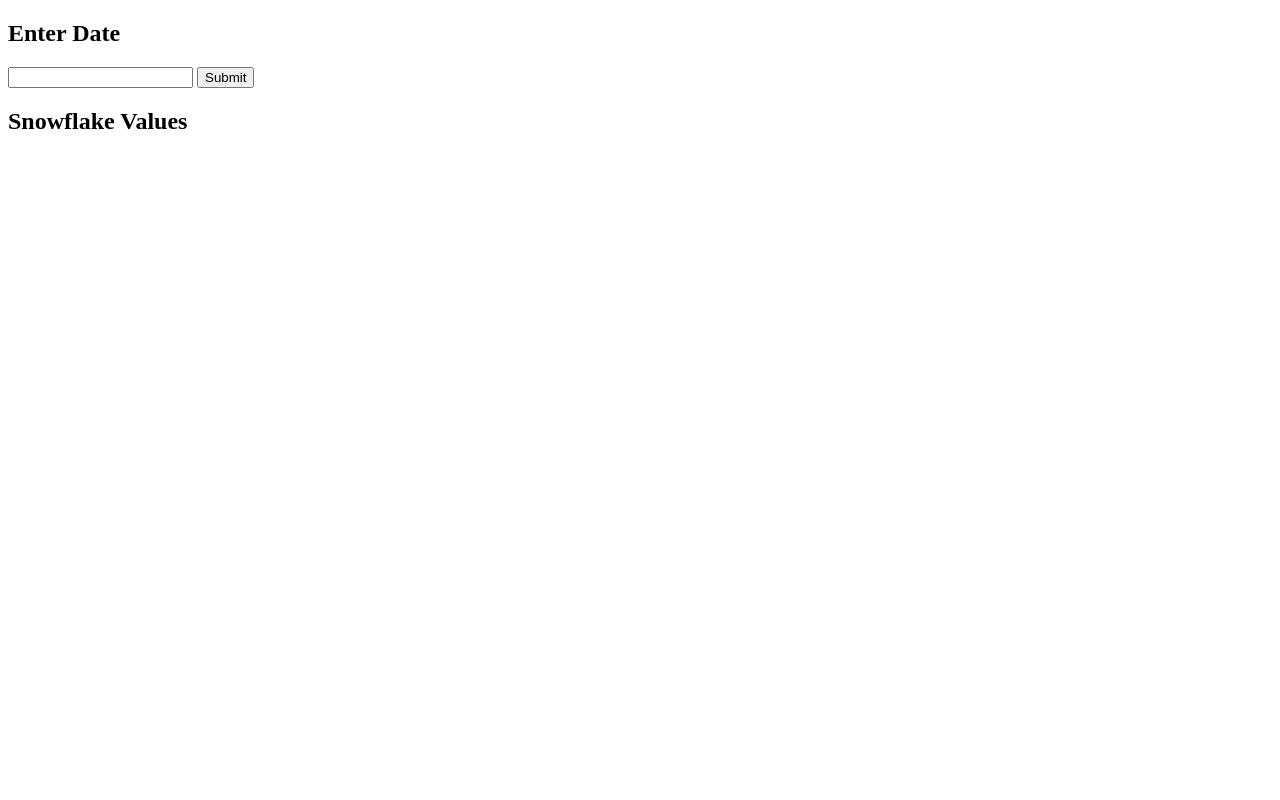
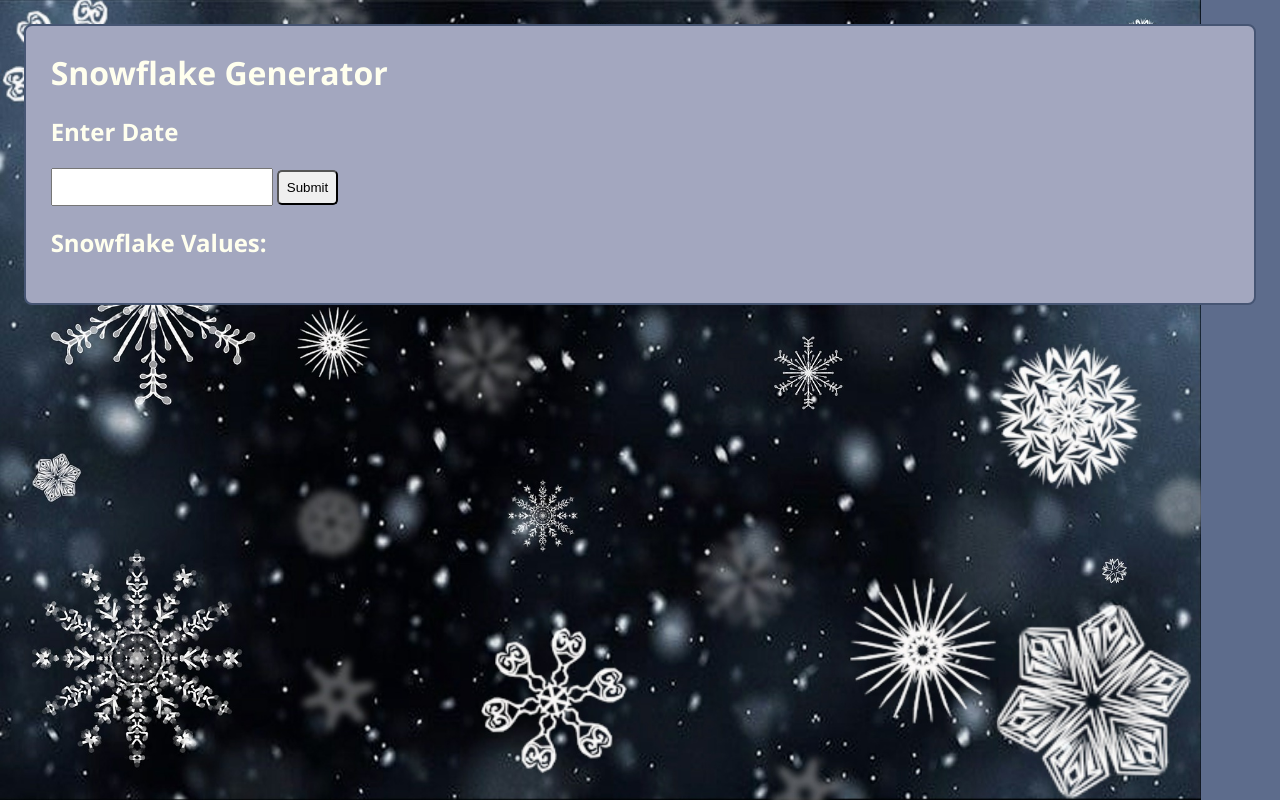
Before and after one commit to StephenGagne/snowflakemaker, a plain HTML site: page index.html in a window 1280 px wide. Drawn offline with Linux system fonts and the light colour scheme.

Commit message:
Added Retrieve and Images

```diff
--- a/calculations.js
+++ b/calculations.js
@@ -1,6 +1,7 @@
 const $date = document.getElementById('date')
 const $submit = document.getElementById('submit')
 const $output = document.getElementById('output')
+const snowflakes = []
 
 $submit.addEventListener('click', function () {
   let number = $date.value
@@ -57,6 +58,20 @@
     if (angle > 45) {
       angle = Math.floor(angle / 2)
     }
+
+    let thisFlake = {
+      radius: radius,
+      mainBranchLength: mainBranchLength,
+      offset: offset,
+      mainBranchThickness: mainBranchThickness,
+      angle: angle,
+      sideArmThickness: sideArmThickness,
+      sideArmLength: sideArmLength
+    }
+
+    snowflakes.push(thisFlake)
+    localStorage.snowflakes = JSON.stringify(snowflakes)
+
     $output.innerHTML = (
       `<p><strong>Polygon Radius:</strong> ${radius}</p>
       <p><strong>Main Branch Length:</strong> ${mainBranchLength}</p>
@@ -78,3 +93,7 @@
   const output = array.join('')
   return output
 }
+
+function retrieve() {
+  return JSON.parse(localStorage.snowflakes)
+}
--- a/index.html
+++ b/index.html
@@ -5,15 +5,19 @@
   <meta charset="UTF-8">
   <meta name="viewport" content="width=device-width, initial-scale=1.0">
   <meta http-equiv="X-UA-Compatible" content="ie=edge">
-  <title>Document</title>
+  <title>Snowflake Generator</title>
+  <link rel="stylesheet" href="style.css">
 </head>
 
 <body>
-  <h2>Enter Date</h2>
-  <input type="text" name="date" id="date">
-  <button id="submit">Submit</button>
-  <h2>Snowflake Values</h2>
-  <div id="output"></div>
+  <div class="form">
+    <h1 class="title">Snowflake Generator</h1>
+    <h2>Enter Date</h2>
+    <input type="text" name="date" id="date">
+    <button id="submit">Submit</button>
+    <h2>Snowflake Values:</h2>
+    <div id="output"></div>
+  </div>
   <script src="calculations.js"></script>
 </body>
 
--- /dev/null
+++ b/style.css
@@ -0,0 +1,36 @@
+body {
+  font-family: 'Segoe UI', Tahoma, Geneva, Verdana, sans-serif;
+  padding: 1rem;
+  background-color: #5d6c8c;
+  background-image: url(snowflakes.jpg);
+  background-size: auto 100vh;
+  background-repeat: no-repeat;
+  color: #4f4b43;
+}
+
+h2,
+h1 {
+  color: #ffffee;
+}
+
+h1 {
+  margin-top: 0;
+}
+
+.form {
+  border: 2px solid #465573;
+  border-radius: 8px;
+  padding: 2%;
+  background-color: #a3a7bf;
+}
+
+#date {
+  padding: 0.5rem;
+  font-family: 'Segoe UI', Tahoma, Geneva, Verdana, sans-serif;
+  font-weight: bold;
+}
+
+#submit {
+  padding: 0.5rem;
+  border-radius: 5px;
+}
```
Also changed, not shown: snowflakes.jpg (added).
